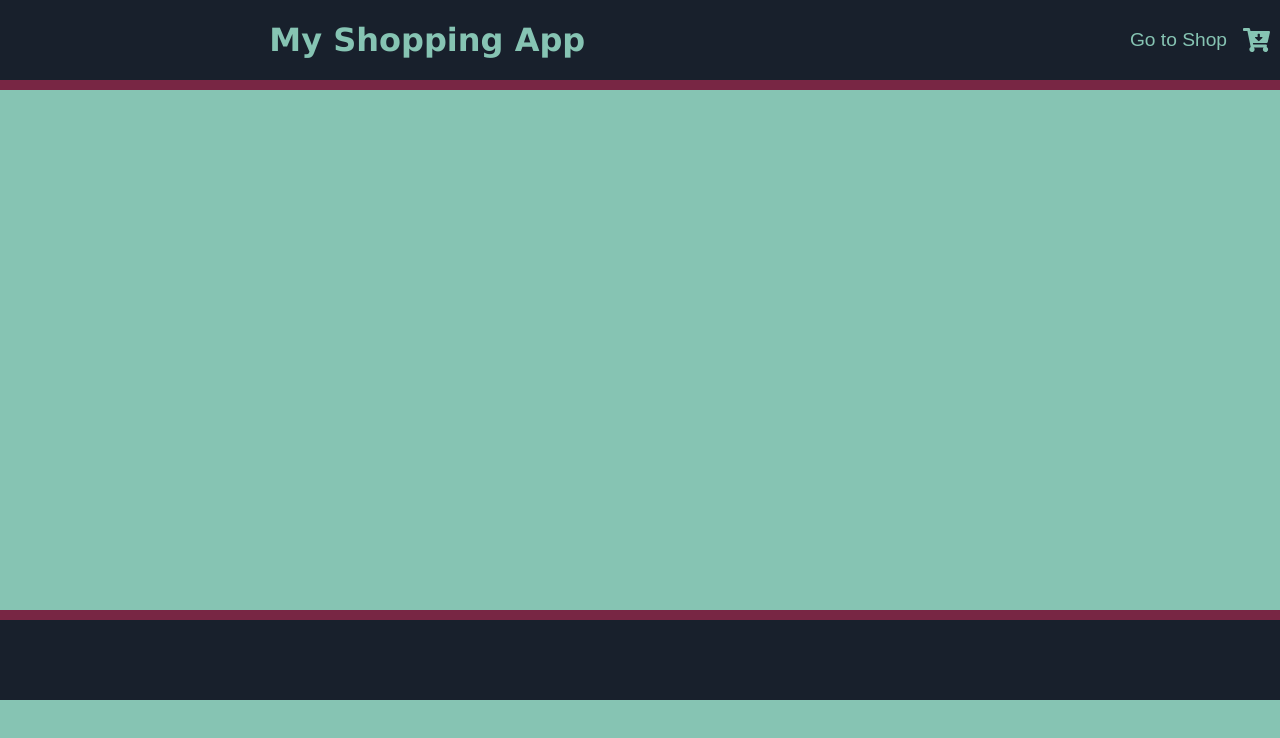
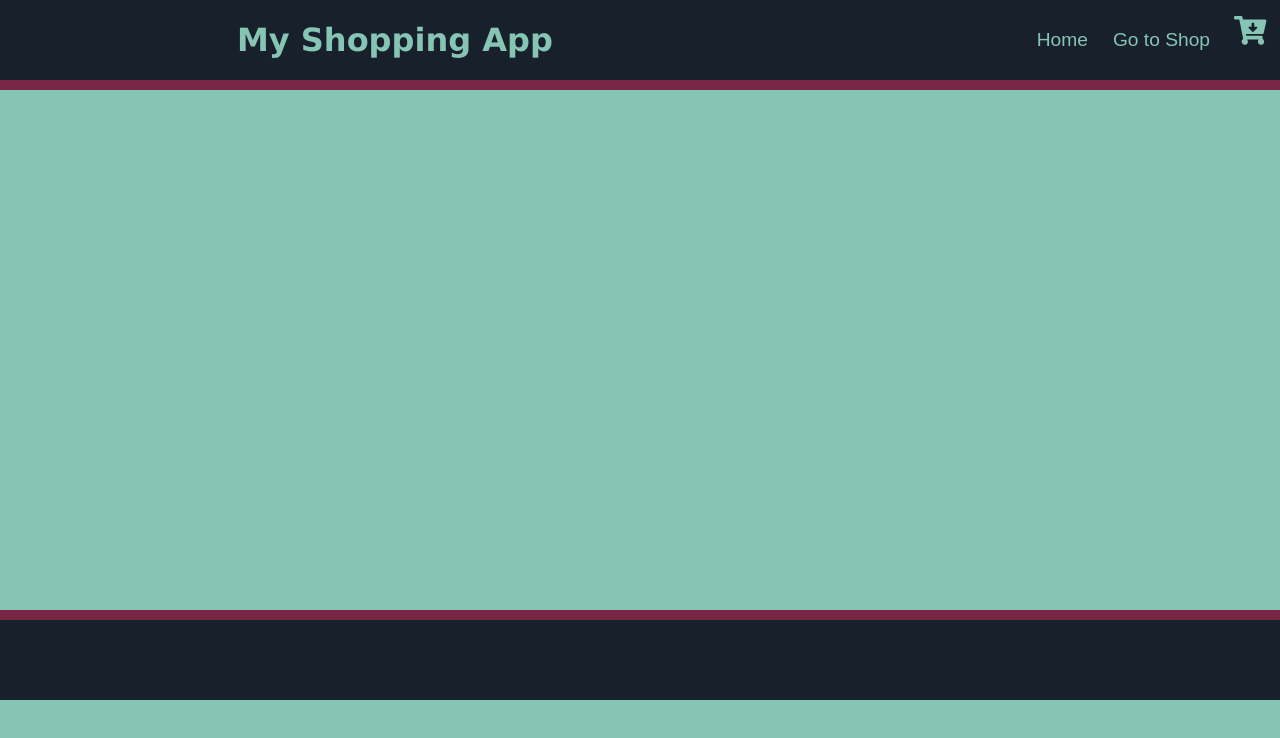
Before and after one commit to JPMCrain/my_shopping_app, a React (Create React App) app in the folder my_shopping_app/: page / in a window 1280 px wide. Shown: the top 738 px of the page. Built offline with nearby package versions, Linux system fonts and the light colour scheme.

Commit message:
Added home and styled the navigation section

```diff
--- a/my_shopping_app/src/components/Header/Header.jsx
+++ b/my_shopping_app/src/components/Header/Header.jsx
@@ -12,8 +12,11 @@ class Header extends Component {
 						<h1>My Shopping App</h1>
 					</div>
 					<div className={styles.headingTabs}>
-						<button className={styles.goToShopTab}>Go to Shop</button>
-						<FontAwesomeIcon className={styles.fontAwesomeIcon} icon={faCartArrowDown} />
+						<button className={styles.goTab}>Home</button>
+						<button className={styles.goTab}>Go to Shop</button>
+						<button className={styles.goToCartTab}>
+							<FontAwesomeIcon className={styles.fontAwesomeIcon} icon={faCartArrowDown} />
+						</button>
 					</div>
 				</header>
 			</div>
--- a/my_shopping_app/src/components/Header/index.module.css
+++ b/my_shopping_app/src/components/Header/index.module.css
@@ -24,16 +24,41 @@
 	height: 80px;
 }
 
-.fontAwesomeIcon {
-	margin: 10px;
-	color: #86c4b3;
-	font-size: 1.5em;
-}
 
-.goToShopTab {
+.goTab {
 	border: none;
 	outline: none;
 	font-size: 1.2em;
+	padding: 5px;
+	margin-right: 5px;
+	padding-left: 10px;
+	padding-right: 10px;
+	border-radius: 20px;
 	background-color: #18202c;
 	color: #86c4b3;
 }
+
+.goTab:hover {
+	color: #782644;
+	background-color: #86c4b3;
+}
+
+.goToCartTab {
+	border: none;
+	outline: none;
+	display: flex;
+	justify-content: center;
+	width: 50px;
+	height: 50px;
+	border-radius: 50px;
+	text-align: center;
+	color: #86c4b3;
+	font-size: 1.8em;
+	margin-right: 5px;
+	background-color: #18202c;
+}
+
+.goToCartTab:hover {
+	color: #782644;
+	background-color: #86c4b3;
+}
```
